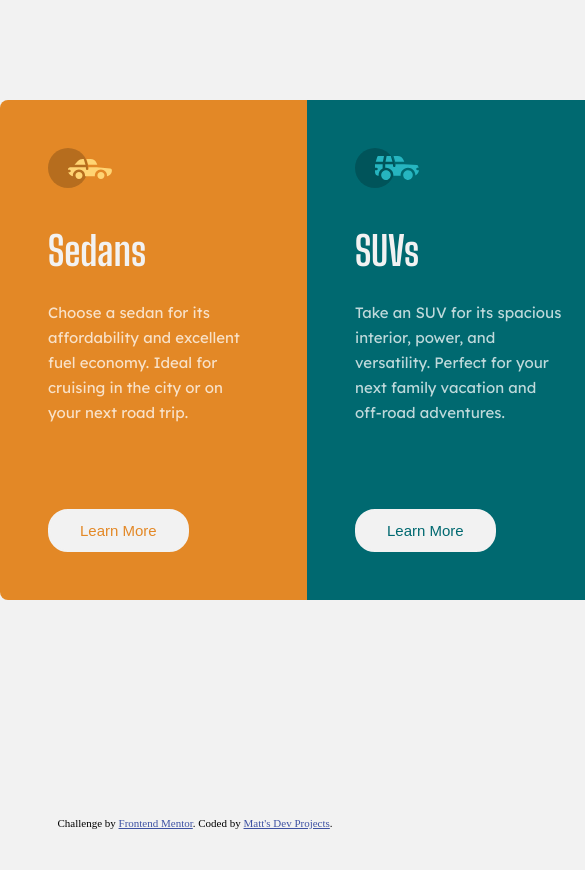
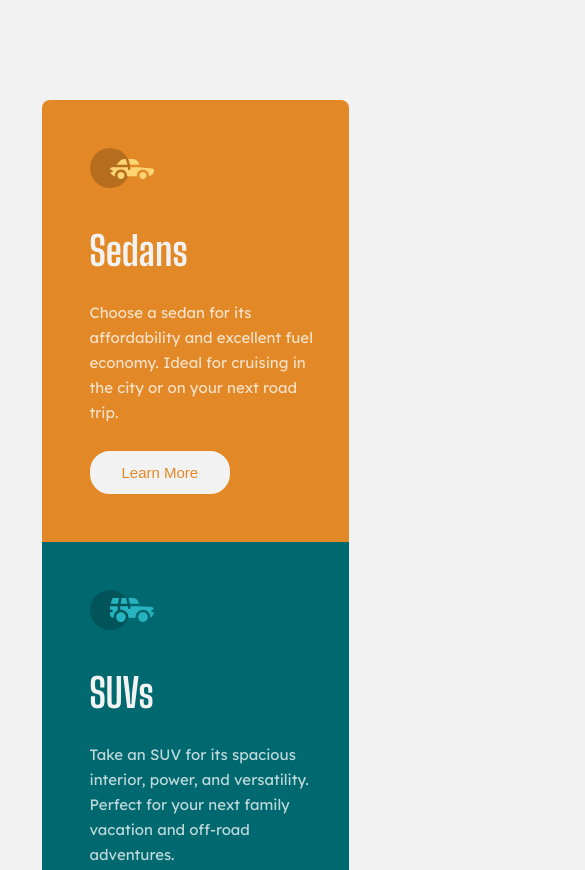
Before and after one commit to Matt-LaRochelle/3-column-challenge, a plain HTML site: page index.html in a window 390 px wide. Shown: the top 870 px of the page, 585 px wide, since content can reach past the window. Before the commit the page ends 844 px from the top, so only its background shows below. Drawn offline with Linux system fonts and the light colour scheme.

Commit message:
update styles for phone

```diff
--- a/style.css
+++ b/style.css
@@ -93,3 +93,28 @@ footer {
         margin: 40px auto 15px;
     }
 }
+
+@media screen and (max-width: 950px) {
+    main {
+        margin: 100px auto 20px;
+        display: grid;
+        grid-template-columns: repeat(1, 307px);
+        border-radius: 8px;
+        overflow: hidden;
+    }
+    .grid-item {
+        display: block;
+        width: 327px;
+        height: 442px;
+        padding: 48px;
+        background-color: hsl(31, 77%, 52%);
+        position: relative;
+    }
+    .grid-item p {
+        width: 231px;
+    }
+    footer {
+        position: static;
+        margin: 20px auto 15px;
+    }
+}
```
